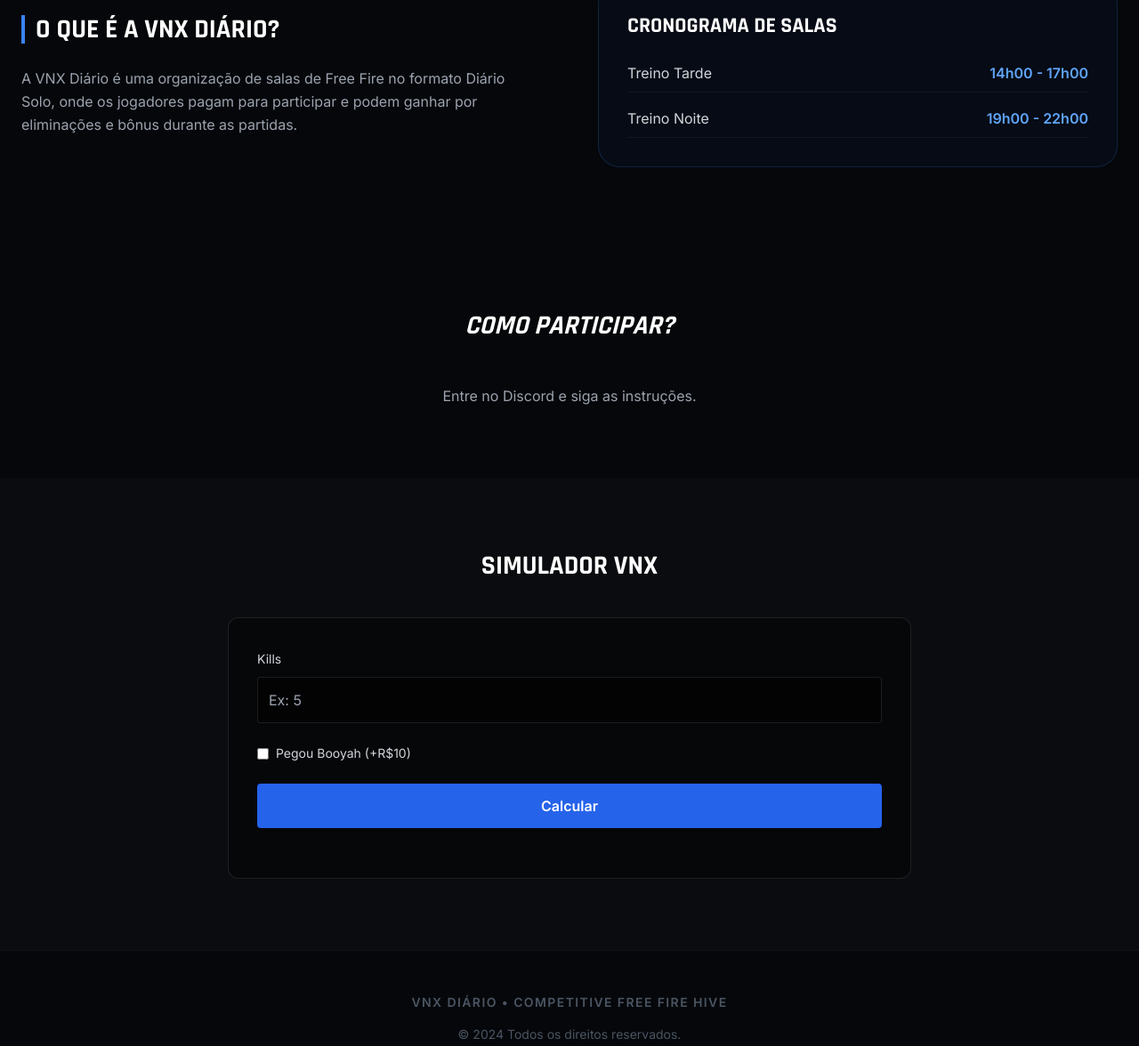
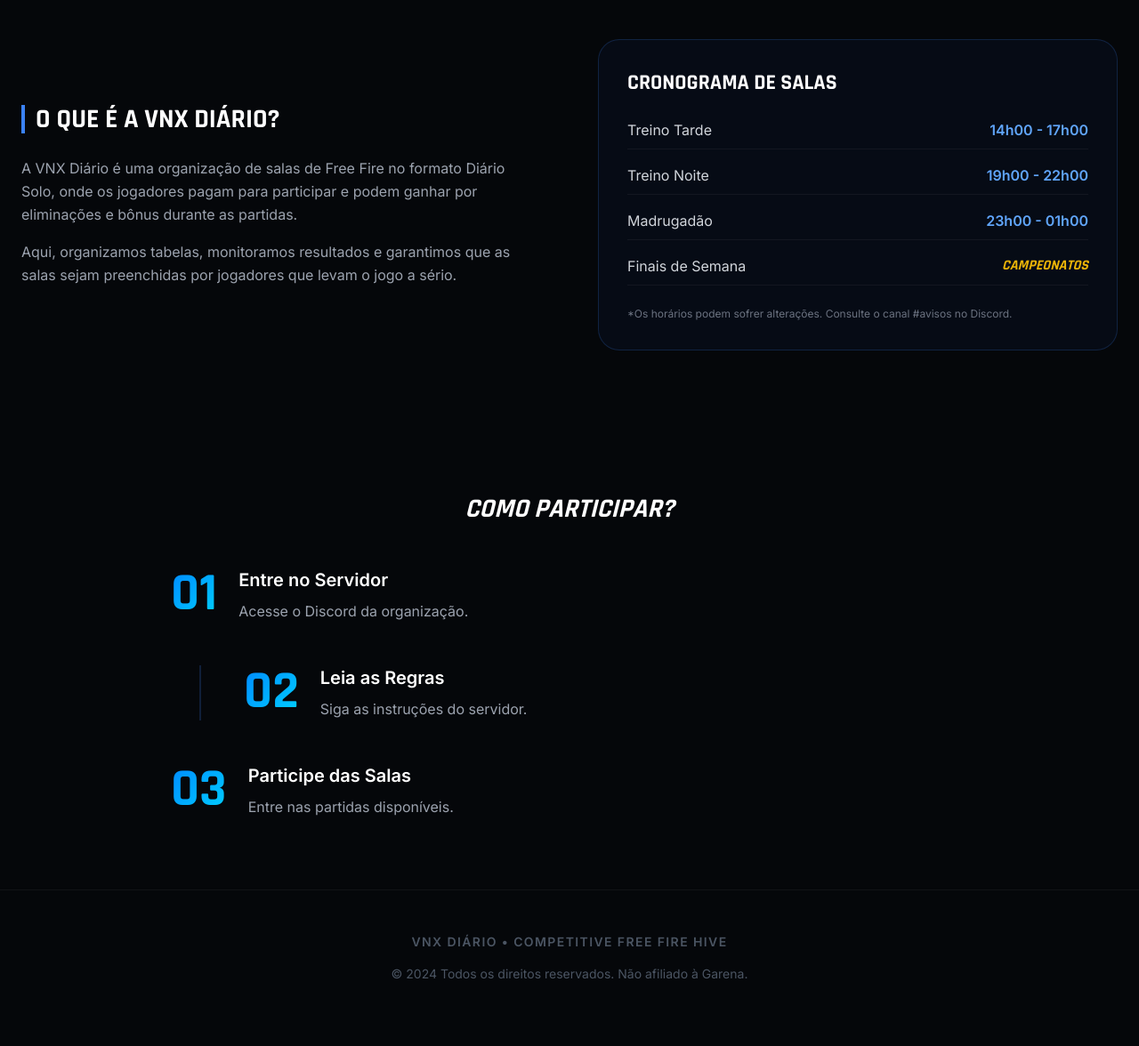
Before and after one commit to kry-tech/Site, a plain HTML site: page index.html in a window 1280 px wide. Shown: the part 566-1742 px from the top of the page at 89% size. After the commit the page ends 1719 px from the top, so only its background shows below. Drawn offline with nearby package versions, Linux system fonts and the light colour scheme.

Commit message:
Revise index.html content and section headers
Updated content and structure of the index.html file, including changes to sections and links.

```diff
--- a/index.html
+++ b/index.html
@@ -56,7 +56,6 @@
                 <a href="#sobre" class="hover:text-blue-400 transition">Sobre</a>
                 <a href="#horarios" class="hover:text-blue-400 transition">Horários</a>
                 <a href="#como-entrar" class="hover:text-blue-400 transition">Como Entrar</a>
-                <a href="#simulador" class="hover:text-blue-400 transition">Simulador</a>
             </div>
             <a href="https://discord.gg/SEU_CONVITE" target="_blank" class="bg-blue-600 hover:bg-blue-700 text-white px-5 py-2 rounded font-bold text-xs transition uppercase tracking-tighter">
                 Entrar agora
@@ -72,14 +71,20 @@
                 ORGANIZAÇÃO PROFISSIONAL <br><span class="text-blue-500">VNX DIÁRIO</span>
             </h1>
             <p class="text-gray-400 text-lg md:text-xl mb-8 max-w-3xl mx-auto">
-                Somos o ponto de encontro de lines competitivas que procuram evolução constante através de treinos diários organizados e alto nível técnico.
+                Por aqui você farma alto e joga valendo tudo. Dê o seu melhor, faça o máximo de eliminações e veja seu desempenho se transformar diretamente no seu saldo!
             </p>
+            <div class="flex flex-wrap justify-center gap-4">
+                <a href="https://discord.gg/SEU_CONVITE" target="_blank" class="discord-pulse bg-[#5865F2] hover:bg-[#4752c4] text-white px-8 py-4 rounded-lg font-bold flex items-center gap-3 transition-all transform hover:scale-105">
+                    <i class="fab fa-discord text-2xl"></i>
+                    COMUNIDADE NO DISCORD
+                </a>
+            </div>
         </div>
     </section>
 
     <div class="section-divider"></div>
 
-    <!-- Sobre -->
+    <!-- Informações detalhadas -->
     <section id="sobre" class="py-20 px-6">
         <div class="max-w-7xl mx-auto grid md:grid-cols-2 gap-16 items-center">
             <div>
@@ -89,6 +94,7 @@
                 </h2>
                 <div class="space-y-4 text-gray-400">
                     <p>A VNX Diário é uma organização de salas de Free Fire no formato Diário Solo, onde os jogadores pagam para participar e podem ganhar por eliminações e bônus durante as partidas.</p>
+                    <p>Aqui, organizamos tabelas, monitoramos resultados e garantimos que as salas sejam preenchidas por jogadores que levam o jogo a sério.</p>
                 </div>
             </div>
 
@@ -103,68 +109,59 @@
                         <span class="text-gray-300">Treino Noite</span>
                         <span class="text-blue-400 font-bold">19h00 - 22h00</span>
                     </li>
+                    <li class="flex justify-between items-center border-b border-white/5 pb-2">
+                        <span class="text-gray-300">Madrugadão</span>
+                        <span class="text-blue-400 font-bold">23h00 - 01h00</span>
+                    </li>
+                    <li class="flex justify-between items-center border-b border-white/5 pb-2">
+                        <span class="text-gray-300">Finais de Semana</span>
+                        <span class="text-yellow-500 font-bold font-gamer italic">CAMPEONATOS</span>
+                    </li>
                 </ul>
+                <p class="mt-6 text-xs text-gray-500">*Os horários podem sofrer alterações. Consulte o canal #avisos no Discord.</p>
             </div>
         </div>
     </section>
 
-    <!-- Como entrar -->
+    <!-- Guia Passo a Passo -->
     <section id="como-entrar" class="py-20 px-6">
-        <div class="max-w-4xl mx-auto text-center">
-            <h2 class="text-3xl font-bold font-gamer text-white mb-12 italic">COMO PARTICIPAR?</h2>
-            <p class="text-gray-400">Entre no Discord e siga as instruções.</p>
-        </div>
-    </section>
+        <div class="max-w-4xl mx-auto">
+            <h2 class="text-3xl font-bold font-gamer text-white text-center mb-12 italic">COMO PARTICIPAR?</h2>
 
-    <!-- SIMULADOR -->
-    <section id="simulador" class="py-20 px-6 bg-white/[0.02]">
-        <div class="max-w-3xl mx-auto">
-            <h2 class="text-3xl font-bold font-gamer text-white text-center mb-10">SIMULADOR VNX</h2>
-
-            <div class="bg-black/40 p-8 rounded-xl border border-white/10 space-y-6">
-
-                <div>
-                    <label class="text-gray-300 text-sm">Kills</label>
-                    <input id="kills" type="number" class="w-full mt-2 p-3 rounded bg-black/50 border border-white/10 text-white" placeholder="Ex: 5">
+            <div class="space-y-12">
+                <div class="flex gap-6 items-start">
+                    <span class="step-number text-6xl font-bold font-gamer leading-none">01</span>
+                    <div>
+                        <h4 class="text-xl font-bold text-white mb-2">Entre no Servidor</h4>
+                        <p class="text-gray-400">Acesse o Discord da organização.</p>
+                    </div>
                 </div>
 
-                <div class="flex items-center gap-2">
-                    <input id="booyah" type="checkbox">
-                    <label class="text-gray-300 text-sm">Pegou Booyah (+R$10)</label>
+                <div class="flex gap-6 items-start border-l-2 border-blue-500/20 ml-8 pl-12">
+                    <span class="step-number text-6xl font-bold font-gamer leading-none">02</span>
+                    <div>
+                        <h4 class="text-xl font-bold text-white mb-2">Leia as Regras</h4>
+                        <p class="text-gray-400">Siga as instruções do servidor.</p>
+                    </div>
                 </div>
 
-                <button onclick="calcular()" class="w-full bg-blue-600 hover:bg-blue-700 text-white font-bold py-3 rounded">
-                    Calcular
-                </button>
-
-                <div id="resultado" class="text-center text-white font-bold text-lg"></div>
+                <div class="flex gap-6 items-start">
+                    <span class="step-number text-6xl font-bold font-gamer leading-none">03</span>
+                    <div>
+                        <h4 class="text-xl font-bold text-white mb-2">Participe das Salas</h4>
+                        <p class="text-gray-400">Entre nas partidas disponíveis.</p>
+                    </div>
+                </div>
             </div>
         </div>
     </section>
 
-    <!-- Footer -->
     <footer class="py-12 px-6 border-t border-white/5 text-center text-gray-600 text-sm">
         <div class="max-w-7xl mx-auto">
             <p class="mb-4 uppercase tracking-widest font-bold">VNX DIÁRIO • COMPETITIVE FREE FIRE HIVE</p>
-            <p>© 2024 Todos os direitos reservados.</p>
+            <p>© 2024 Todos os direitos reservados. Não afiliado à Garena.</p>
         </div>
     </footer>
 
-    <script>
-        function calcular() {
-            const kills = parseInt(document.getElementById('kills').value) || 0;
-            const booyah = document.getElementById('booyah').checked;
-
-            const entrada = 5;
-            const ganhoKills = kills * 4;
-            const bonus = booyah ? 10 : 0;
-
-            const total = ganhoKills + bonus - entrada;
-
-            document.getElementById('resultado').innerText =
-                "Resultado: R$ " + total.toFixed(2);
-        }
-    </script>
-
 </body>
 </html>
```
